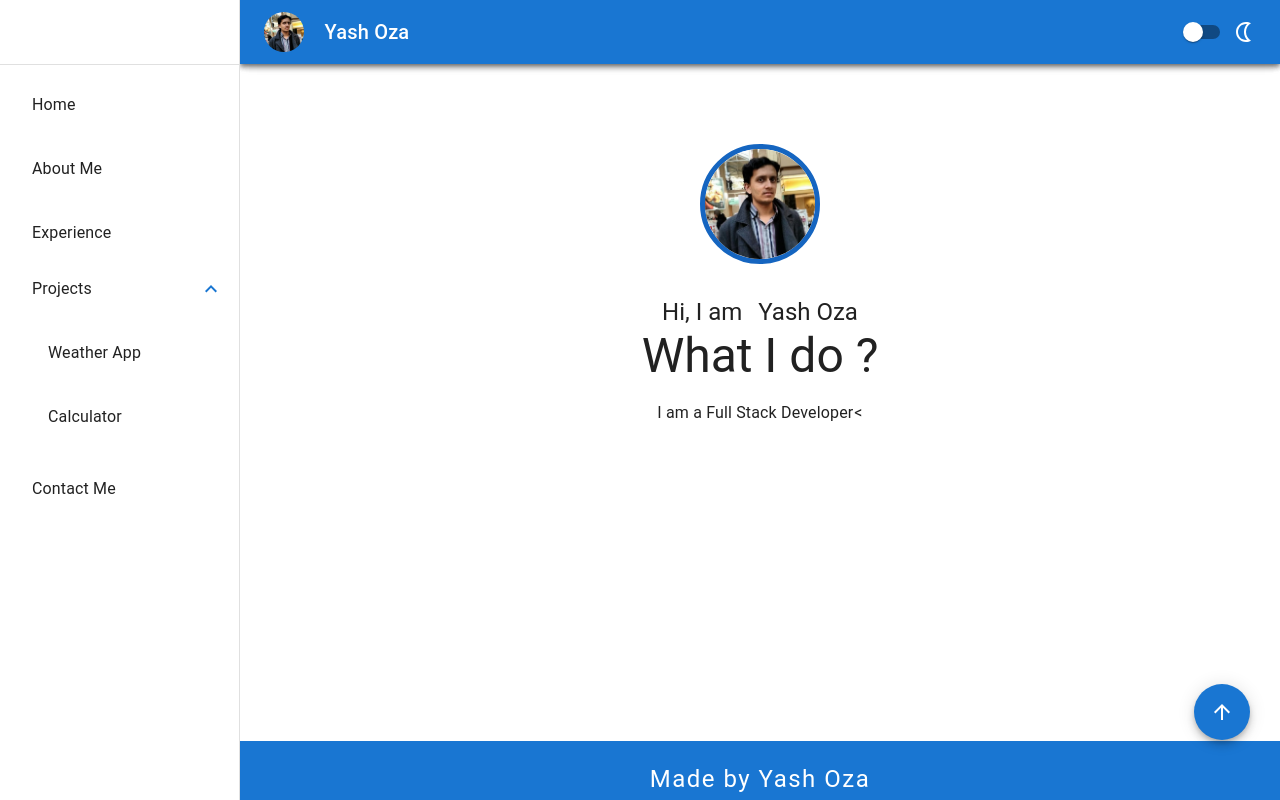
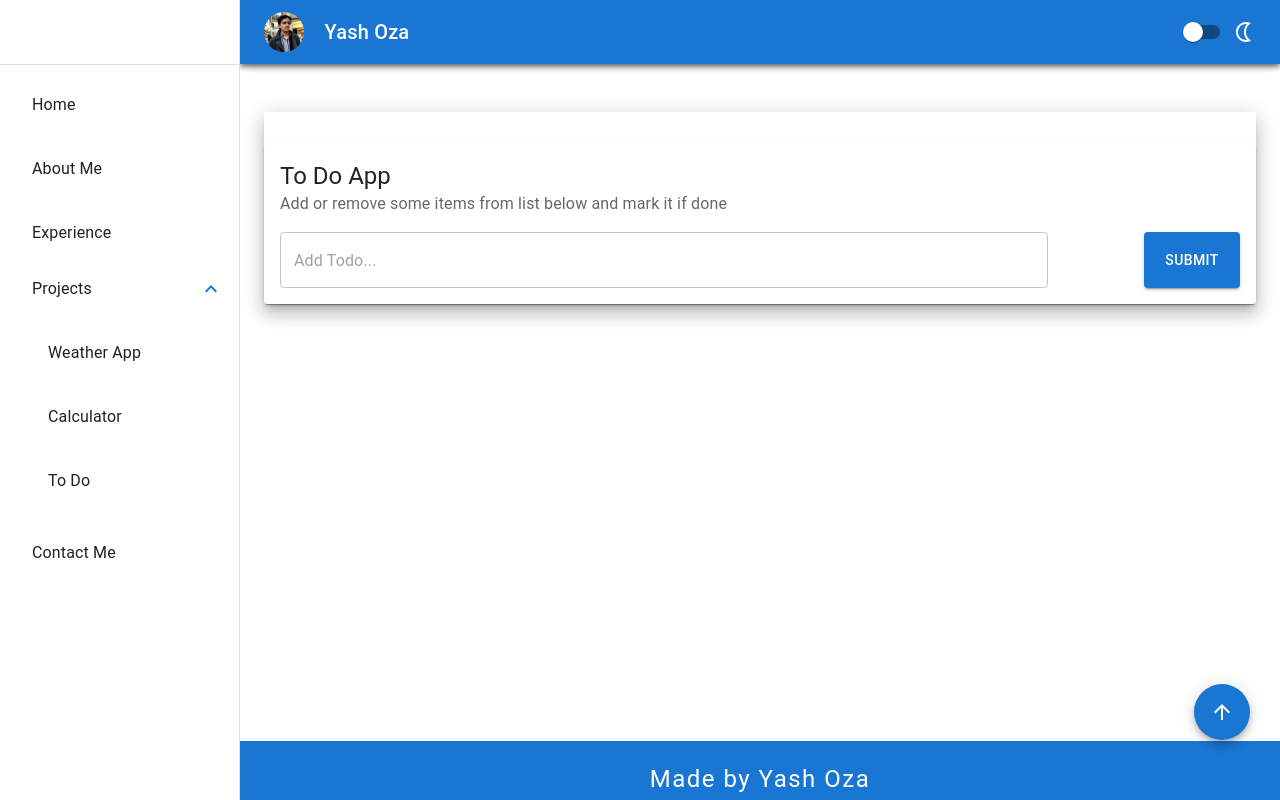
Before and after one commit to yoza13/sample-typescript, a React app: page /#/projects/todo in a window 1280 px wide. Built offline with nearby package versions, Linux system fonts and the light colour scheme.

Commit message:
make todo

```diff
--- a/package.json
+++ b/package.json
@@ -9,7 +9,9 @@
     "test": "jest",
     "eslint": "eslint src/**"
   },
-  "pre-commit": ["eslint"],
+  "pre-commit": [
+    "eslint"
+  ],
   "repository": {
     "type": "git",
     "url": "git+https://github.com/yoza13/portfolio-dashboard"
@@ -28,14 +30,12 @@
     "@mui/material": "^5.8.4",
     "@mui/styles": "^5.8.4",
     "apexcharts": "^3.35.3",
-    "dot-env": "0.0.1",
     "dotenv": "^16.0.1",
     "eslint-plugin-import": "^2.26.0",
     "pre-commit": "^1.2.2",
     "prop-types": "^15.8.1",
     "react": "^17.0.2",
     "react-apexcharts": "^1.4.0",
-    "react-bar-chart": "^0.1.2",
     "react-dom": "^17.0.2",
     "react-error-boundary": "^3.1.4",
     "react-router": "^6.3.0",
--- a/src/App.jsx
+++ b/src/App.jsx
@@ -1,6 +1,6 @@
 import React, { useState } from "react";
 import { createTheme, Fab, ThemeProvider } from "@mui/material";
-import { BrowserRouter as Router, Routes, Route } from "react-router-dom";
+import { HashRouter as Router, Routes, Route } from "react-router-dom";
 import ArrowUpwardIcon from "@mui/icons-material/ArrowUpward";
 import { ErrorBoundary } from "react-error-boundary";
 import { AppContextProvider } from "./ApplicationContext";
@@ -14,6 +14,7 @@
 import PermanentDrawerLeft from "./components/PermanentDrawerLeft";
 import ErrorFallback from "./components/ErrorFallback";
 import Footer from "./components/Footer";
+import ToDoApp from "./components/ToDo/ToDoApp";
 
 function App() {
   const [isDarkTheme, setIsDarkTheme] = useState(false);
@@ -67,6 +68,7 @@
                   path="/projects/calculator"
                   element={<Calculator />}
                 ></Route>
+                <Route path="/projects/todo" element={<ToDoApp />}></Route>
               </Routes>
               <Footer />
             </Router>
--- a/src/components/Footer.jsx
+++ b/src/components/Footer.jsx
@@ -1,6 +1,5 @@
 import React, { useContext } from "react";
-import { Typography } from "@mui/material";
-import { Container } from "@mui/system";
+import { Typography, Container } from "@mui/material";
 import AppContext from "../ApplicationContext";
 import { useStyles } from "../useStyles";
 
--- a/src/components/PermanentDrawerLeft.jsx
+++ b/src/components/PermanentDrawerLeft.jsx
@@ -51,6 +51,10 @@
         {
           title: "Calculator",
           page: "/projects/calculator",
+        },
+        {
+          title: "To Do",
+          page: "/projects/todo",
         },
       ],
     },
--- /dev/null
+++ b/src/components/ToDo/ToDoApp.jsx
@@ -0,0 +1,106 @@
+import React, { useContext, useState } from "react";
+import {
+  Box,
+  Button,
+  Card,
+  CardHeader,
+  Container,
+  List,
+  ListItemButton,
+  ListItemIcon,
+  ListItemText,
+  Stack,
+  TextField,
+} from "@mui/material";
+import DeleteIcon from "@mui/icons-material/Delete";
+import RadioButtonUncheckedIcon from "@mui/icons-material/RadioButtonUnchecked";
+import CheckCircleOutlineIcon from "@mui/icons-material/CheckCircleOutline";
+import AppContext from "../../ApplicationContext";
+import { useStyles } from "../../useStyles";
+
+export default function ToDoApp() {
+  const { isDarkTheme } = useContext(AppContext);
+  const [todoItems, setTodoItems] = useState([]);
+  const [completeItems, setCompleteItems] = useState([]);
+  const [text, setText] = useState("");
+  const classes = useStyles({ isDarkTheme });
+  const handleCheck = (text) => {
+    const updatedRespArray = completeItems.includes(text)
+      ? completeItems.filter((o) => o !== text)
+      : completeItems.concat(text);
+
+    setCompleteItems(updatedRespArray);
+  };
+  return (
+    <Container className={classes.appContainer}>
+      <Box className={classes.contentBox}>
+        <Card>
+          <CardHeader
+            title="To Do App"
+            subheader="Add or remove some items from list below and mark it if done"
+          />
+          <Stack
+            sx={{ ml: 2, mr: 2, justifyContent: "space-between" }}
+            direction="row"
+          >
+            <TextField
+              type="text"
+              placeholder="Add Todo..."
+              value={text}
+              sx={{ width: "80%" }}
+              onChange={(event) => {
+                setText(event.target.value);
+              }}
+            ></TextField>
+            <Button
+              variant="contained"
+              sx={{ width: "10%" }}
+              onClick={() => {
+                setTodoItems(todoItems.concat({ text: text }));
+                setText("");
+              }}
+            >
+              Submit
+            </Button>
+          </Stack>
+          <Box sx={{ ml: 2 }}>
+            <List>
+              {todoItems?.map((items) => {
+                const currentText = items.text;
+                return (
+                  <ListItemButton key={items.title + items.id}>
+                    <ListItemIcon onClick={() => handleCheck(currentText)}>
+                      {completeItems.includes(currentText) ? (
+                        <CheckCircleOutlineIcon />
+                      ) : (
+                        <RadioButtonUncheckedIcon />
+                      )}
+                    </ListItemIcon>
+                    <ListItemText
+                      primary={items.text}
+                      sx={{
+                        textDecoration: completeItems.includes(currentText)
+                          ? "line-through"
+                          : "none",
+                      }}
+                    />
+                    <ListItemIcon
+                      onClick={() => {
+                        const newList = todoItems?.filter(
+                          (newItems) => newItems.text !== currentText
+                        );
+                        setTodoItems(newList);
+                      }}
+                    >
+                      <DeleteIcon />
+                    </ListItemIcon>
+                  </ListItemButton>
+                );
+              })}
+            </List>
+          </Box>
+        </Card>
+      </Box>
+    </Container>
+  );
+}
--- a/src/components/WeatherApp/WeatherSearch.jsx
+++ b/src/components/WeatherApp/WeatherSearch.jsx
@@ -35,7 +35,6 @@
     )
       .then((response) => response.json())
       .then((result) => {
-        console.log(result);
         if (result.cod === 200) {
           setIsError(false);
           setTemperature(result);
```
Also changed, not shown: 1 other file (tests, documents, lock files or other folders).
